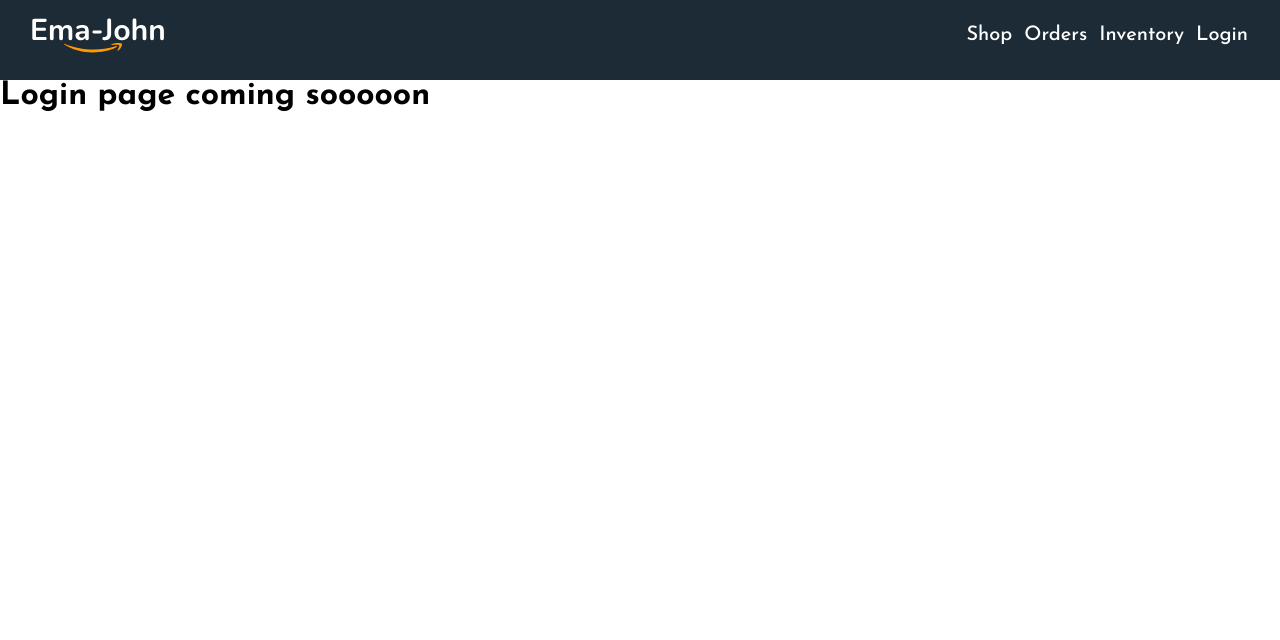
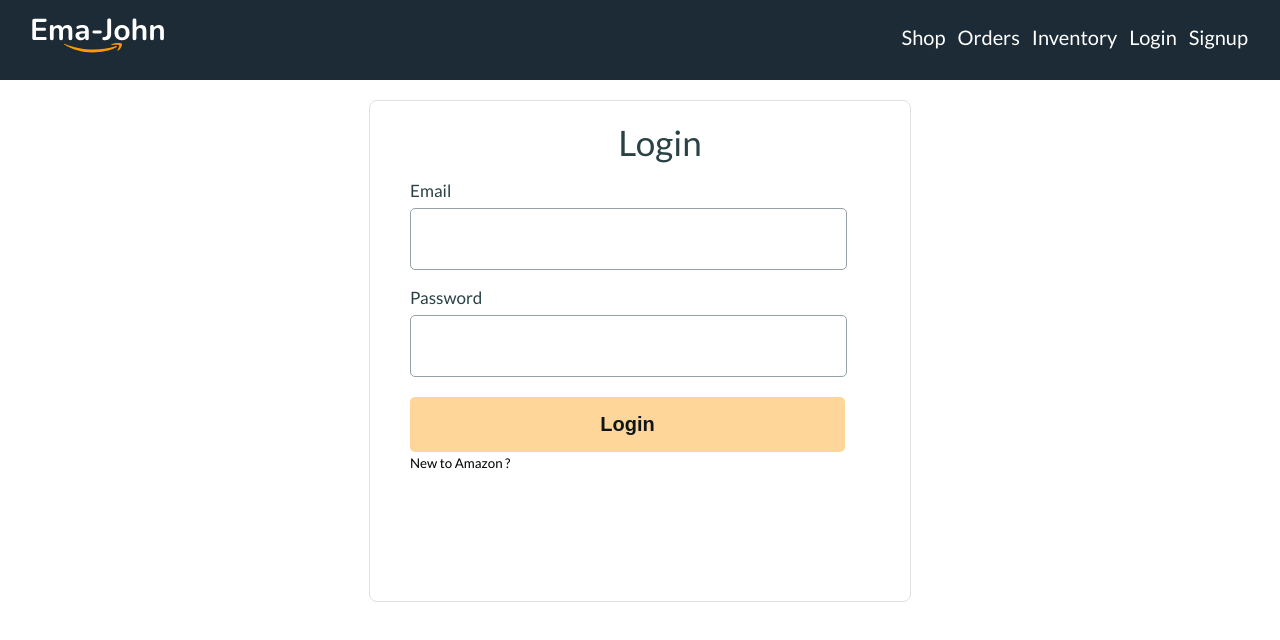
Before and after one commit to shaharia0/amazon-lite, a React (Vite) app: page /login in a window 1280 px wide. Shown: the top 640 px of the page. Built offline with nearby package versions, Linux system fonts and the light colour scheme.

Commit message:
added login and signup form in deisgn section

```diff
--- a/package.json
+++ b/package.json
@@ -10,6 +10,7 @@
   },
   "dependencies": {
     "@heroicons/react": "^2.0.17",
+    "firebase": "^9.21.0",
     "localforage": "^1.10.0",
     "match-sorter": "^6.3.1",
     "react": "^18.2.0",
--- a/src/Components/Header/Header.jsx
+++ b/src/Components/Header/Header.jsx
@@ -12,6 +12,7 @@
         <Link to="/orders">Orders</Link>
         <Link to="/inventory">Inventory</Link>
         <Link to="/Login">Login</Link>
+        <Link to="/signup">Signup</Link>
       </div>
     </nav>
   );
--- /dev/null
+++ b/src/Components/Login/Login.css
@@ -0,0 +1,52 @@
+.form-container{
+  height: 500px;
+  width: 500px;
+  border: 1px solid #dee0e2;
+  border-radius: 8px;
+  margin: 20px auto;
+  padding-left: 40px;
+}
+.form-title{
+  font-family: 'Lato';
+  font-style: normal;
+  font-weight: 400;
+  font-size: 35px;
+  line-height: 42px;
+  letter-spacing: 0.0025em;
+  color: #2a4145;
+  text-align: center;
+  margin-top: 20px;
+}
+.form-control label{
+  display: block;
+  font-size: 17px;
+  line-height: 15px;
+  letter-spacing: 0.0015em;
+  color: #2a4145;
+  margin-top: 20px;
+  margin-bottom: 10px;
+}
+.form-control input{
+  height: 40px;
+  width: 415px;
+  border: 1px solid #95a0a7;
+  border-radius: 5px;
+  font-size: 1.5em;
+  padding: 10px;
+}
+.btn-submit{
+  height: 55px;
+  width: 435px;
+  margin-top: 20px;
+  font-weight: bold;
+  background-color: rgba(255,153,0,0.4);
+  border-radius: 5px;
+  border: none;
+  line-height: 25px;
+  font-size: 20px;
+  letter-spacing: 0.0015em;
+  color: #0e161a;
+}
+.btn-submit:hover{
+  background-color: rgba(255,153,0,0.7);
+}
--- a/src/Components/Login/Login.jsx
+++ b/src/Components/Login/Login.jsx
@@ -1,9 +1,23 @@
 import React from 'react';
-
+import './Login.css'
 const Login = () => {
   return (
-    <div>
-      <h1>Login page coming sooooon</h1>
+    <div className='form-container'>
+      <h2 className='form-title'>Login</h2>
+      <form>
+        <div className='form-control'>
+          <label htmlFor="email">Email</label>
+           <input type="email" name="email" id="email" required/>
+        </div>
+        <div className='form-control'>
+          <label htmlFor="password">Password</label>
+           <input type="password" name="password" id="password" required/>
+        </div>
+        <input className='btn-submit' type="submit" value="Login" />
+        <div>
+        <span><small>New to Amazon ?</small></span>
+        </div>
+      </form>
     </div>
   );
 };
--- /dev/null
+++ b/src/Components/SignUp/SignUp.jsx
@@ -0,0 +1,27 @@
+import React from 'react';
+import './SignUp.css'
+
+const SignUp = () => {
+  return (
+    <div className='form-container'>
+    <h2 className='form-title'>Sign up</h2>
+    <form>
+      <div className='form-control'>
+        <label htmlFor="email">Email</label>
+         <input type="email" name="email" id="email" required/>
+      </div>
+      <div className='form-control'>
+        <label htmlFor="password">Password</label>
+         <input type="password" name="password" id="password" required/>
+      </div>
+      <div className='form-control'>
+        <label htmlFor="password">Confirm Password</label>
+         <input type="password" name="password" id="password" required/>
+      </div>
+      <input className='btn-submit' type="submit" value="Sign up" />
+    </form>
+  </div>
+  );
+};
+
+export default SignUp;
--- a/src/index.css
+++ b/src/index.css
@@ -1,5 +1,6 @@
+@import url('https://fonts.googleapis.com/css2?family=Lato:wght@400;700&display=swap');
 #root{
-  font-family: 'Josefin Sans', sans-serif;
+  font-family: 'Lato', sans-serif;;
 }
 *{
   margin: 0;
```
Also changed, not shown: src/__steps.js (added, +9 -0 lines), src/firebase/firebase.config.js (added, +18 -0 lines), src/main.jsx (+9 -4 lines), src/Components/SignUp/SignUp.css (added), 1 other file (tests, documents, lock files or other folders).
